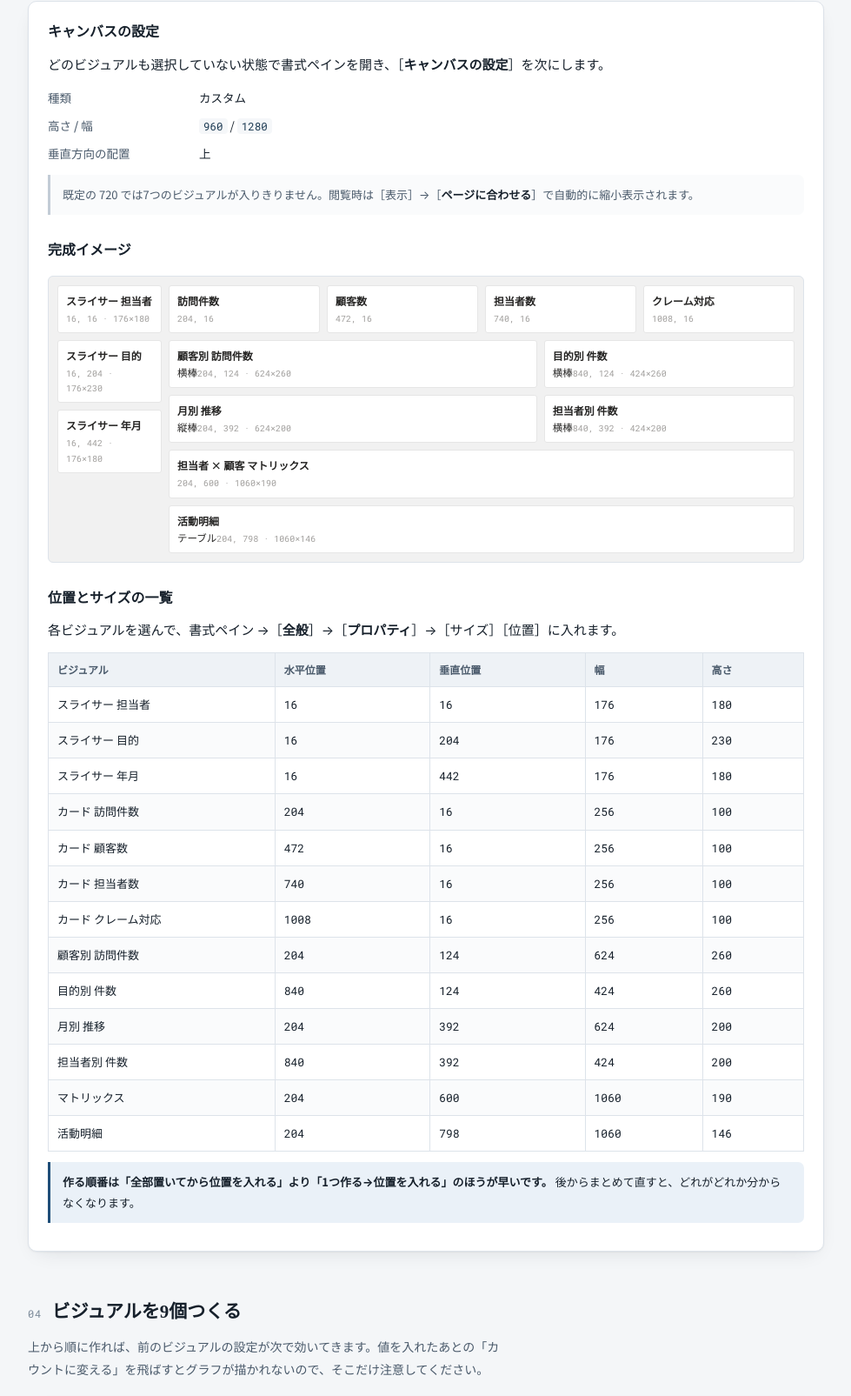
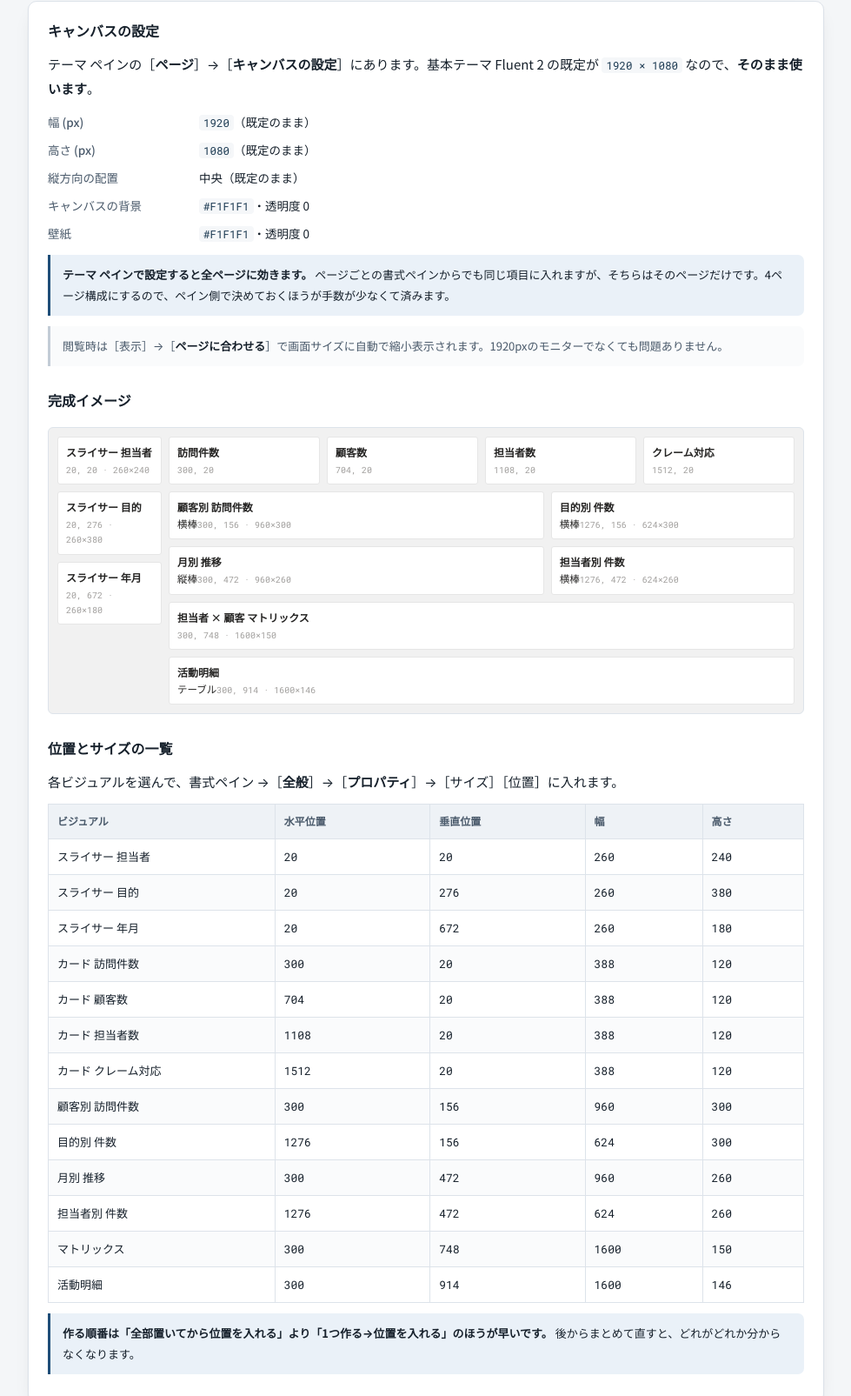
Before and after one commit to ktamura-art/sales-activity-bi-guide, a plain HTML site: page index.html in a window 1280 px wide. Shown: the part 4853-6458 px from the top of the page at 87% size, without its empty margins (150-1129 px from the left). Drawn offline with Linux system fonts and the light colour scheme.

Commit message:
キャンバスを1920x1080に統一し、座標を引き直し

```diff
--- a/index.html
+++ b/index.html
@@ -129,7 +129,7 @@ li{margin-bottom:6px}
 .lay .col{display:flex;flex-direction:column;gap:8px}
 .lay .row{display:grid;gap:8px}
 .lay .r4{grid-template-columns:repeat(4,1fr)}
-.lay .r2{grid-template-columns:1.47fr 1fr}
+.lay .r2{grid-template-columns:1.54fr 1fr}
 @media(max-width:700px){.lay{grid-template-columns:1fr}.lay .r4{grid-template-columns:repeat(2,1fr)}.lay .r2{grid-template-columns:1fr}}
 .sw{display:inline-block;width:11px;height:11px;border-radius:2px;vertical-align:-1px;margin-right:5px;border:1px solid rgba(0,0,0,.12)}
 
@@ -342,38 +342,42 @@ footer{margin:60px 0 44px;padding-top:20px;border-top:1px solid var(--line);
 
   <div class="card pad">
     <h3 style="margin-top:0">キャンバスの設定</h3>
-    <p>どのビジュアルも選択していない状態で書式ペインを開き、［<b>キャンバスの設定</b>］を次にします。</p>
+    <p>テーマ ペインの［<b>ページ</b>］→［<b>キャンバスの設定</b>］にあります。基本テーマ Fluent 2 の既定が <code>1920 × 1080</code> なので、<b>そのまま使います</b>。</p>
     <dl class="field">
-      <dt>種類</dt><dd>カスタム</dd>
-      <dt>高さ / 幅</dt><dd><code>960</code> / <code>1280</code></dd>
-      <dt>垂直方向の配置</dt><dd>上</dd>
+      <dt>幅 (px)</dt><dd><code>1920</code>（既定のまま）</dd>
+      <dt>高さ (px)</dt><dd><code>1080</code>（既定のまま）</dd>
+      <dt>縦方向の配置</dt><dd>中央（既定のまま）</dd>
+      <dt>キャンバスの背景</dt><dd><code>#F1F1F1</code>・透明度 0</dd>
+      <dt>壁紙</dt><dd><code>#F1F1F1</code>・透明度 0</dd>
     </dl>
-    <div class="note">既定の 720 では7つのビジュアルが入りきりません。閲覧時は［表示］→［<b>ページに合わせる</b>］で自動的に縮小表示されます。</div>
+    <div class="note hl"><b>テーマ ペインで設定すると全ページに効きます。</b>
+    ページごとの書式ペインからでも同じ項目に入れますが、そちらはそのページだけです。4ページ構成にするので、ペイン側で決めておくほうが手数が少なくて済みます。</div>
+    <div class="note">閲覧時は［表示］→［<b>ページに合わせる</b>］で画面サイズに自動で縮小表示されます。1920pxのモニターでなくても問題ありません。</div>
 
     <h3>完成イメージ</h3>
     <div class="lay">
       <div class="col">
-        <div class="box"><b>スライサー 担当者</b><span class="xy">16, 16 · 176×180</span></div>
-        <div class="box"><b>スライサー 目的</b><span class="xy">16, 204 · 176×230</span></div>
-        <div class="box"><b>スライサー 年月</b><span class="xy">16, 442 · 176×180</span></div>
+        <div class="box"><b>スライサー 担当者</b><span class="xy">20, 20 · 260×240</span></div>
+        <div class="box"><b>スライサー 目的</b><span class="xy">20, 276 · 260×380</span></div>
+        <div class="box"><b>スライサー 年月</b><span class="xy">20, 672 · 260×180</span></div>
       </div>
       <div class="col">
         <div class="row r4">
-          <div class="box"><b>訪問件数</b><span class="xy">204, 16</span></div>
-          <div class="box"><b>顧客数</b><span class="xy">472, 16</span></div>
-          <div class="box"><b>担当者数</b><span class="xy">740, 16</span></div>
-          <div class="box"><b>クレーム対応</b><span class="xy">1008, 16</span></div>
+          <div class="box"><b>訪問件数</b><span class="xy">300, 20</span></div>
+          <div class="box"><b>顧客数</b><span class="xy">704, 20</span></div>
+          <div class="box"><b>担当者数</b><span class="xy">1108, 20</span></div>
+          <div class="box"><b>クレーム対応</b><span class="xy">1512, 20</span></div>
         </div>
         <div class="row r2">
-          <div class="box"><b>顧客別 訪問件数</b>横棒<span class="xy">204, 124 · 624×260</span></div>
-          <div class="box"><b>目的別 件数</b>横棒<span class="xy">840, 124 · 424×260</span></div>
+          <div class="box"><b>顧客別 訪問件数</b>横棒<span class="xy">300, 156 · 960×300</span></div>
+          <div class="box"><b>目的別 件数</b>横棒<span class="xy">1276, 156 · 624×300</span></div>
         </div>
         <div class="row r2">
-          <div class="box"><b>月別 推移</b>縦棒<span class="xy">204, 392 · 624×200</span></div>
-          <div class="box"><b>担当者別 件数</b>横棒<span class="xy">840, 392 · 424×200</span></div>
+          <div class="box"><b>月別 推移</b>縦棒<span class="xy">300, 472 · 960×260</span></div>
+          <div class="box"><b>担当者別 件数</b>横棒<span class="xy">1276, 472 · 624×260</span></div>
         </div>
-        <div class="box"><b>担当者 × 顧客 マトリックス</b><span class="xy">204, 600 · 1060×190</span></div>
-        <div class="box"><b>活動明細</b>テーブル<span class="xy">204, 798 · 1060×146</span></div>
+        <div class="box"><b>担当者 × 顧客 マトリックス</b><span class="xy">300, 748 · 1600×150</span></div>
+        <div class="box"><b>活動明細</b>テーブル<span class="xy">300, 914 · 1600×146</span></div>
       </div>
     </div>
 
@@ -382,19 +386,19 @@ footer{margin:60px 0 44px;padding-top:20px;border-top:1px solid var(--line);
     <div class="scroll"><table>
       <thead><tr><th style="width:30%">ビジュアル</th><th class="nw">水平位置</th><th class="nw">垂直位置</th><th class="nw">幅</th><th class="nw">高さ</th></tr></thead>
       <tbody>
-        <tr><td>スライサー 担当者</td><td class="mono">16</td><td class="mono">16</td><td class="mono">176</td><td class="mono">180</td></tr>
-        <tr><td>スライサー 目的</td><td class="mono">16</td><td class="mono">204</td><td class="mono">176</td><td class="mono">230</td></tr>
-        <tr><td>スライサー 年月</td><td class="mono">16</td><td class="mono">442</td><td class="mono">176</td><td class="mono">180</td></tr>
-        <tr><td>カード 訪問件数</td><td class="mono">204</td><td class="mono">16</td><td class="mono">256</td><td class="mono">100</td></tr>
-        <tr><td>カード 顧客数</td><td class="mono">472</td><td class="mono">16</td><td class="mono">256</td><td class="mono">100</td></tr>
-        <tr><td>カード 担当者数</td><td class="mono">740</td><td class="mono">16</td><td class="mono">256</td><td class="mono">100</td></tr>
-        <tr><td>カード クレーム対応</td><td class="mono">1008</td><td class="mono">16</td><td class="mono">256</td><td class="mono">100</td></tr>
-        <tr><td>顧客別 訪問件数</td><td class="mono">204</td><td class="mono">124</td><td class="mono">624</td><td class="mono">260</td></tr>
-        <tr><td>目的別 件数</td><td class="mono">840</td><td class="mono">124</td><td class="mono">424</td><td class="mono">260</td></tr>
-        <tr><td>月別 推移</td><td class="mono">204</td><td class="mono">392</td><td class="mono">624</td><td class="mono">200</td></tr>
-        <tr><td>担当者別 件数</td><td class="mono">840</td><td class="mono">392</td><td class="mono">424</td><td class="mono">200</td></tr>
-        <tr><td>マトリックス</td><td class="mono">204</td><td class="mono">600</td><td class="mono">1060</td><td class="mono">190</td></tr>
-        <tr><td>活動明細</td><td class="mono">204</td><td class="mono">798</td><td class="mono">1060</td><td class="mono">146</td></tr>
+        <tr><td>スライサー 担当者</td><td class="mono">20</td><td class="mono">20</td><td class="mono">260</td><td class="mono">240</td></tr>
+        <tr><td>スライサー 目的</td><td class="mono">20</td><td class="mono">276</td><td class="mono">260</td><td class="mono">380</td></tr>
+        <tr><td>スライサー 年月</td><td class="mono">20</td><td class="mono">672</td><td class="mono">260</td><td class="mono">180</td></tr>
+        <tr><td>カード 訪問件数</td><td class="mono">300</td><td class="mono">20</td><td class="mono">388</td><td class="mono">120</td></tr>
+        <tr><td>カード 顧客数</td><td class="mono">704</td><td class="mono">20</td><td class="mono">388</td><td class="mono">120</td></tr>
+        <tr><td>カード 担当者数</td><td class="mono">1108</td><td class="mono">20</td><td class="mono">388</td><td class="mono">120</td></tr>
+        <tr><td>カード クレーム対応</td><td class="mono">1512</td><td class="mono">20</td><td class="mono">388</td><td class="mono">120</td></tr>
+        <tr><td>顧客別 訪問件数</td><td class="mono">300</td><td class="mono">156</td><td class="mono">960</td><td class="mono">300</td></tr>
+        <tr><td>目的別 件数</td><td class="mono">1276</td><td class="mono">156</td><td class="mono">624</td><td class="mono">300</td></tr>
+        <tr><td>月別 推移</td><td class="mono">300</td><td class="mono">472</td><td class="mono">960</td><td class="mono">260</td></tr>
+        <tr><td>担当者別 件数</td><td class="mono">1276</td><td class="mono">472</td><td class="mono">624</td><td class="mono">260</td></tr>
+        <tr><td>マトリックス</td><td class="mono">300</td><td class="mono">748</td><td class="mono">1600</td><td class="mono">150</td></tr>
+        <tr><td>活動明細</td><td class="mono">300</td><td class="mono">914</td><td class="mono">1600</td><td class="mono">146</td></tr>
       </tbody>
     </table></div>
     <div class="note hl"><b>作る順番は「全部置いてから位置を入れる」より「1つ作る→位置を入れる」のほうが早いです。</b>
```
